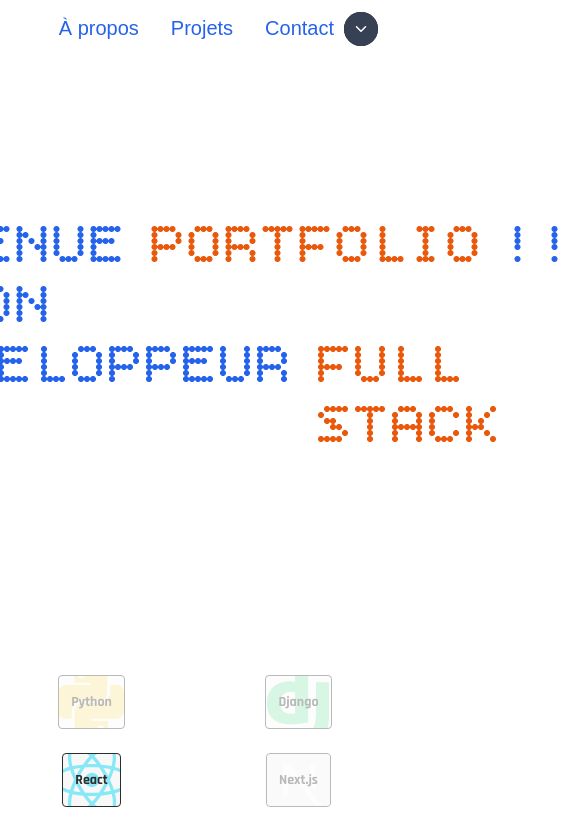
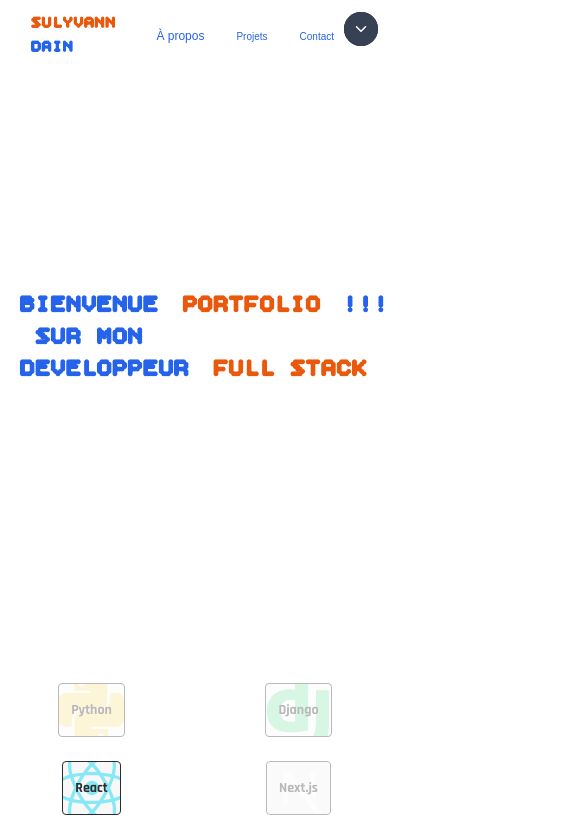
Before and after one commit to Phogo2112/Portfolio, a Next.js app: page / in a window 390 px wide. Shown: the top 829 px of the page, 585 px wide, since content can reach past the window. Built offline with nearby package versions, Linux system fonts and the light colour scheme; a web font is replaced by a local one.

Commit message:
responsive Présentation

```diff
--- a/app/components/NavBar.tsx
+++ b/app/components/NavBar.tsx
@@ -34,15 +34,15 @@ export default function NavBar() {
     <div>
       <nav className={`fixed top-0 left-0 w-full flex items-center justify-between px-8 py-3  transition-all duration-500 ease-in-out
         backdrop-blur-md dark:bg-#0a0a0a bg-white" ${showNavbar ? "translate-y-0" : "-translate-y-full"}`}>
-        <h2 className="hidden sm:block text-2xl md:text-3xl font-bold">
+        <h2 className=" text-base sm:text-2xl  md:text-3xl lg:text-4xl font-bold">
           <span className="block md:inline text-[var(--color-accent)]">Sulyvann</span> Dain
         </h2>
 
-        <div className="container mx-auto px-4 flex justify-end">
-          <ul className="flex items-center justify-center gap-4 text-black h-8 ">
-            <li className="text-(--color-primary) hover:bg-(--color-secondary) hover:text-white px-2 py-1 rounded transition-colors text-xl"><button onClick={() => scrollToSection("about")}>À propos</button></li>
-            <li className="text-xl text-(--color-primary) hover:bg-(--color-secondary) hover:text-white px-2 py-1 rounded transition-colors"><button onClick={() => scrollToSection("projects")}>Projets</button></li>
-            <li className="text-xl text-(--color-primary) hover:bg-(--color-secondary) hover:text-white px-2 py-1 rounded transition-colors" ><button onClick={() => scrollToSection("contact")}>Contact</button></li>
+        <div className=" container mx-auto px-4 flex justify-end">
+          <ul className=" flex items-center justify-center gap-4 text-black h-8 ">
+            <li className="text-[12px] sm:text-base md:text-xl lg:text-2xl text-(--color-primary) hover:bg-(--color-secondary) hover:text-white px-2 py-1 rounded transition-colors "><button onClick={() => scrollToSection("about")}>À propos</button></li>
+            <li className="text-[10px] sm:text-base md:text-xl lg:text-2xl text-(--color-primary) hover:bg-(--color-secondary) hover:text-white px-2 py-1 rounded transition-colors"><button onClick={() => scrollToSection("projects")}>Projets</button></li>
+            <li className="text-[10px] sm:text-base md:text-xl lg:text-2xl text-(--color-primary) hover:bg-(--color-secondary) hover:text-white px-2 py-1 rounded transition-colors" ><button onClick={() => scrollToSection("contact")}>Contact</button></li>
           </ul>
         </div>
       </nav>
--- a/app/components/Presentation.tsx
+++ b/app/components/Presentation.tsx
@@ -32,7 +32,7 @@ export default function Presentation() {
   }, [tech.length]);
   return (
     <div className="">
-      <div className="flex xs:text-sm sm:text-xl justify-center  lg:text-4xl items-center h-[80vh] flex-col text-6xl ">
+      <div className="flex text-2xl sm:text-3xl md:text-4xl font-bold mb-2 text-center items-center h-[80vh] flex-col justify-center ">
         <h1 className=" flex justify-center title ml-6">
           {" "}
           Bienvenue sur mon
```
